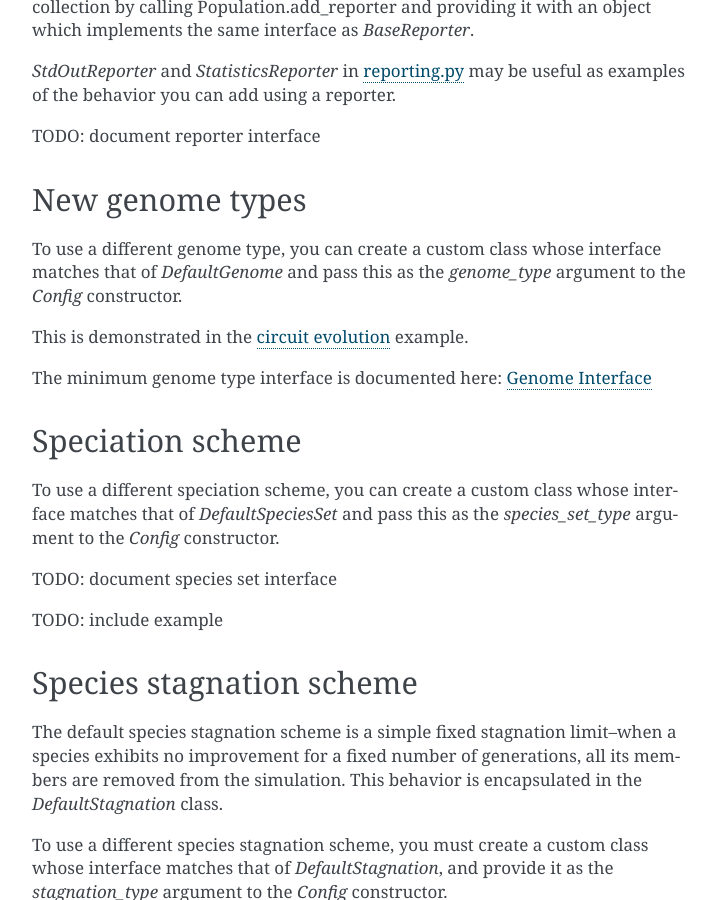
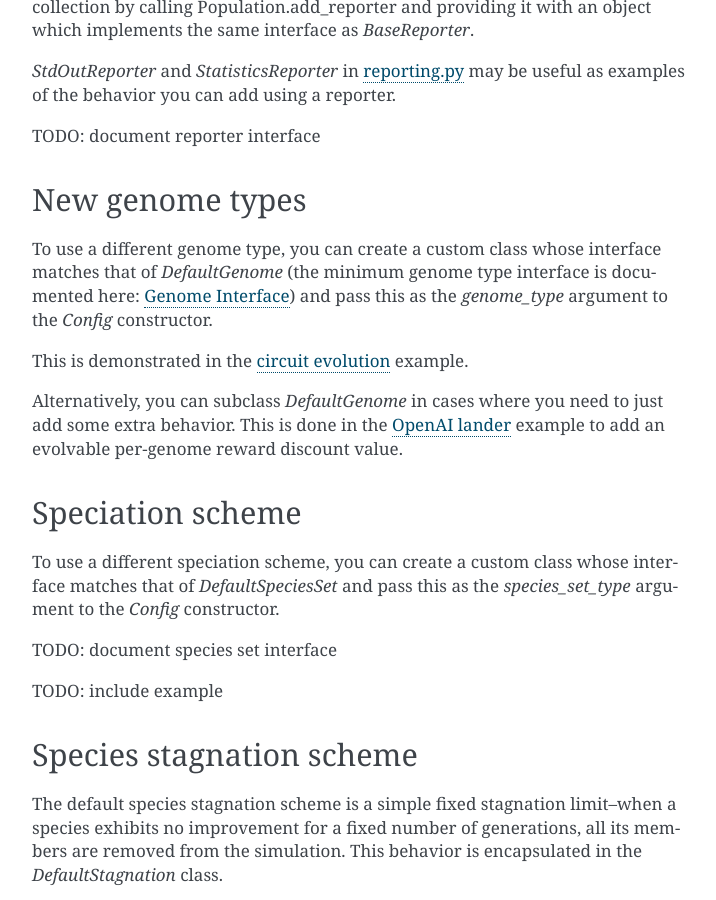
Before and after one commit to CodeReclaimers/neat-python, a Sphinx documentation site: the page built from docs/customization.rst, in a window 1280 px wide and 900 px high, scrolled down 805 px. Shown: the whole window, without its empty margins (388-1104 px from the left). Built offline with Sphinx 7.4.7, drawn with Linux system fonts in a browser that asks for light colours.

Commit message:
Mention subclassing of DefaultGenome as a customization option and reference the OpenAI lander example. Current state of OpenAI lander example.

```diff
--- a/docs/customization.rst
+++ b/docs/customization.rst
@@ -42,12 +42,16 @@ New genome types
 ----------------
 
 To use a different genome type, you can create a custom class whose interface matches that of
-`DefaultGenome` and pass this as the `genome_type` argument to the `Config` constructor.
+`DefaultGenome` (the minimum genome type interface is documented here: :ref:`genome-interface-label`)
+and pass this as the `genome_type` argument to the `Config` constructor.
 
 This is demonstrated in the `circuit evolution
 <https://github.com/CodeReclaimers/neat-python/blob/master/examples/circuits/evolve.py>`_ example.
 
-The minimum genome type interface is documented here: :ref:`genome-interface-label`
+Alternatively, you can subclass `DefaultGenome` in cases where you need to just add some extra behavior.
+This is done in the `OpenAI lander
+<https://github.com/CodeReclaimers/neat-python/blob/master/examples/openai-lander/evolve.py>`_ example to
+add an evolvable per-genome reward discount value.
 
 Speciation scheme
 -----------------
```
Also changed, not shown: 2 other files.
